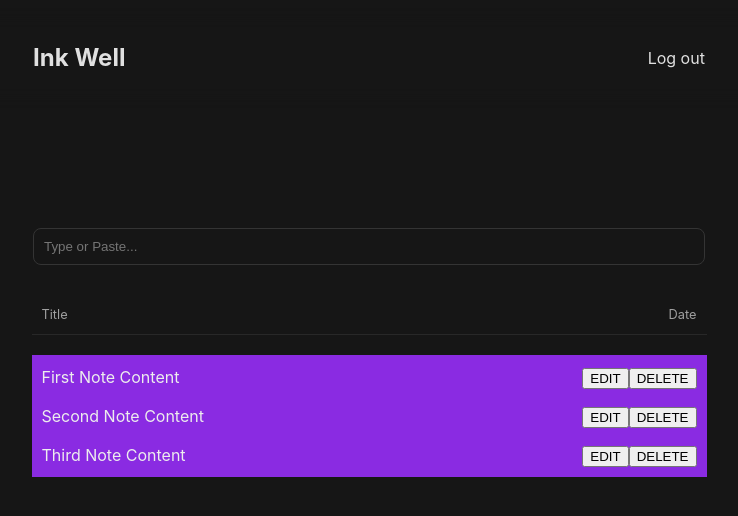
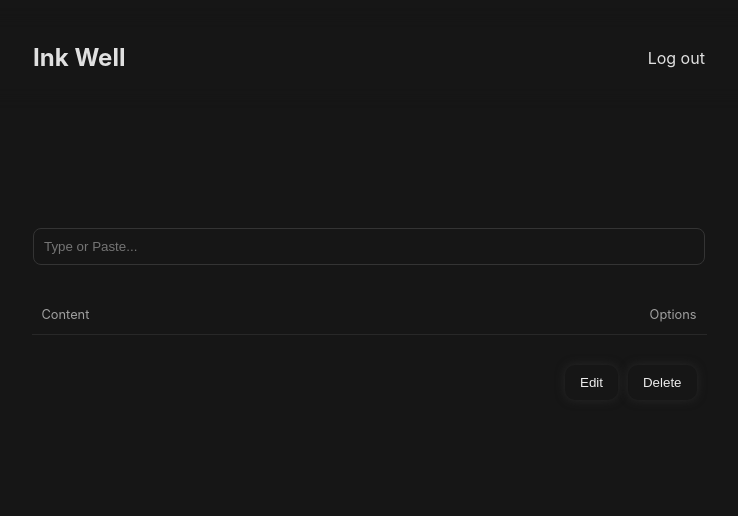
Before and after one commit to BrajBliss/inkwell, a React (Vite) app in the folder client/: page / in a window 1280 px wide. Shown: the top 516 px of the page, without its empty margins (271-1009 px from the left). Built offline with nearby package versions, Linux system fonts and the light colour scheme.

Commit message:
state management for notes

```diff
--- a/client/src/pages/Notes/Notes.jsx
+++ b/client/src/pages/Notes/Notes.jsx
@@ -1,42 +1,45 @@
+import { useState } from 'react';
+import axios from 'axios';
 import './notes.scss';
 
 const Notes = () => {
+	const [note, setNote] = useState('');
+
+	const handleSubmit = (e) => {
+		e.preventDefault();
+		setNote(e.target.note.value);
+		e.target.note.value = '';
+	};
+
 	return (
 		<div className='notes'>
 			<div className='compose'>
-				<input
-					type='text'
-					className='composer'
-					placeholder='Type or Paste...'
-				/>
+				<form onSubmit={handleSubmit}>
+					<input
+						name='note'
+						type='text'
+						className='composer'
+						placeholder='Type or Paste...'
+					/>
+				</form>
 			</div>
 
 			<div className='notes-list'>
 				<div className='list-header'>
-					<div className='list-header-title'>Title</div>
-					<div className='list-header-date'>Date</div>
+					<div className='list-header-Content'>Content</div>
+					<div className='list-header-options'>Options</div>
 				</div>
 
 				<div className='list-items'>
 					<div className='item1 item'>
-						<div className='content'>First Note Content</div>
+						<div className='content'>{note}</div>
 						<div className='btn'>
-							<button className='edit'>EDIT</button>
-							<button className='delete'>DELETE</button>
-						</div>
-					</div>
-					<div className='item2 item'>
-						<div className='content'>Second Note Content</div>
-						<div className='btn'>
-							<button className='edit'>EDIT</button>
-							<button className='delete'>DELETE</button>
-						</div>
-					</div>
-					<div className='item3 item'>
-						<div className='content'>Third Note Content</div>
-						<div className='btn'>
-							<button className='edit'>EDIT</button>
-							<button className='delete'>DELETE</button>
+							<button className='edit'>Edit</button>
+							<button
+								className='delete'
+								onClick={() => setNote('')}>
+								Delete
+							</button>
 						</div>
 					</div>
 				</div>
--- a/client/src/pages/Notes/notes.scss
+++ b/client/src/pages/Notes/notes.scss
@@ -60,7 +60,6 @@
             flex-direction: column;
             align-items: center;
             gap: 15px;
-            background-color: blueviolet;
             width: 100%;
             padding: 10px;
 
@@ -69,6 +68,30 @@
                 width: 100%;
                 align-items: center;
                 justify-content: space-between;
+
+                .content {
+                    width: 80%;
+                }
+
+                .btn {
+                    display: flex;
+                    gap: 10px;
+
+                    button {
+                        border: none;
+                        padding: 10px 15px;
+                        border-radius: 10px;
+                        background-color: transparent;
+                        color: #ededed;
+                        box-shadow: 0px 0px 10px #282828;
+
+                        &:hover {
+                            box-shadow: 0px 0px 10px #707070;
+                            transition: all 0.3s ease-in-out;
+                        }
+                    }
+
+                }
             }
         }
     }
```
Also changed, not shown: 1 other file (tests, documents, lock files or other folders).
